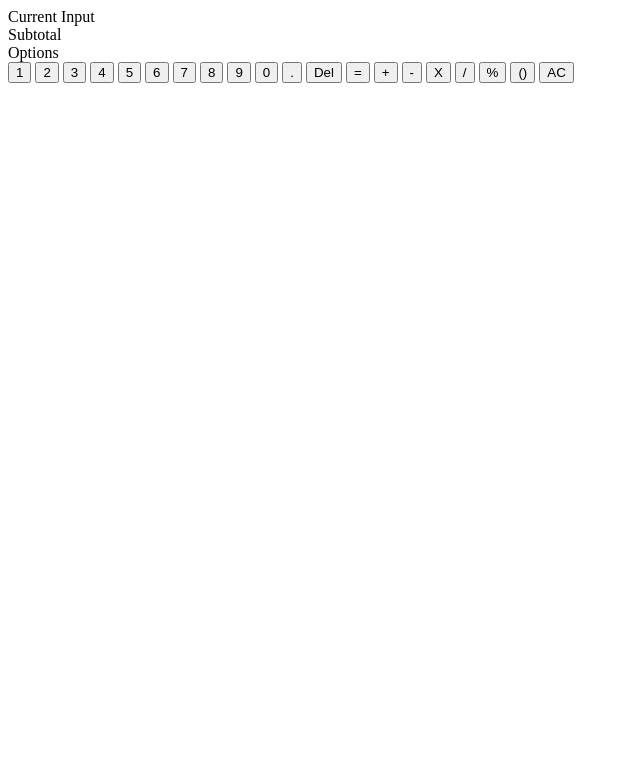
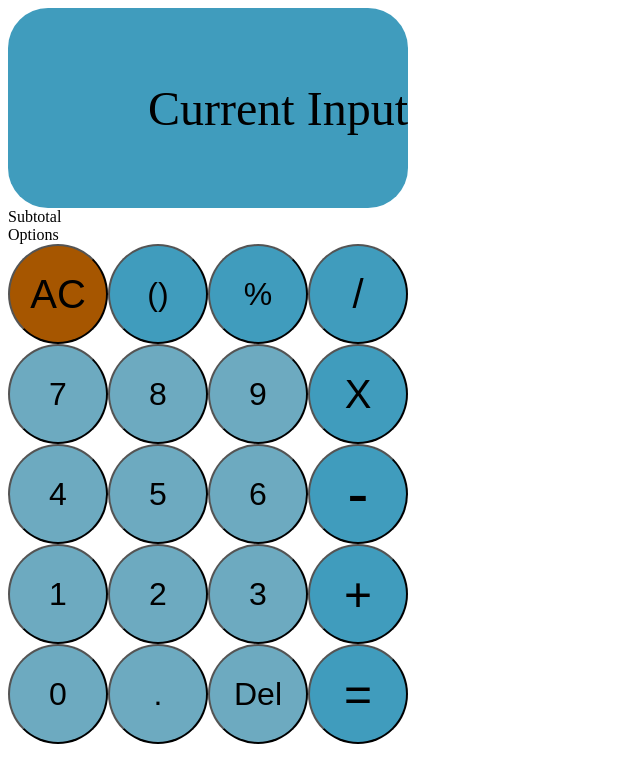
Before and after one commit to CSchechtman/calculator-project, a plain HTML site: page Calculator-v2/index.html in a window 1280 px wide. Shown: the whole page, without its empty margins (0-640 px from the left). Drawn offline with Linux system fonts and the light colour scheme.

Commit message:
Percentages added, buttons for del () % all added, styles created and grid mapped

```diff
--- a/Calculator-v2/index.html
+++ b/Calculator-v2/index.html
@@ -22,15 +22,15 @@
             <button class="number" data-label="8">8</button>
             <button class="number" data-label="9">9</button>
             <button class="number" data-label="0">0</button>
-            <button class="number">.</button>
-            <button class="number">Del</button>
-            <button class="operator" data-label="=">=</button>
-            <button class="operator" data-label="+">+</button>
-            <button class="operator" data-label="-">-</button>
-            <button class="operator" data-label="X">X</button>
-            <button class="operator" data-label="/">/</button>
-            <button class="operator">%</button>
-            <button class="operator">()</button>
+            <button class="number" data-label=".">.</button>
+            <button class="number" data-label="Del">Del</button>
+            <button class="equals">=</button>
+            <button class="operator" operator-label="+">+</button>
+            <button class="operator" operator-label="-">-</button>
+            <button class="operator" operator-label="X">X</button>
+            <button class="operator" operator-label="/">/</button>
+            <button class="operator" operator-label="%">%</button>
+            <button class="operator" operator-label="()">()</button>
             <button class="allClear">AC</button>
         </div>
     </div>
--- a/Calculator-v2/script.js
+++ b/Calculator-v2/script.js
@@ -1,14 +1,3 @@
-// Eric advice for starting code logic:
-// let num1 = 100
-// let num2 = 5
-// let operator = "X"
-// let total = 500
- // click 9 -> assign num1 -> 9
-// click 2 -> assign num1 -> 92
- // + ->
- // click 5 -> because an operator exists -> assign num2
-// click = ->  do that operation with those numbers
-
 let num1 = null
 let num2 = null
 let operator = null
@@ -18,9 +7,10 @@ let subtotal = null
 // select the AC button
 // Select Current Input box
 const buttons = document.querySelectorAll('button[data-label]');
-const operators = document.querySelectorAll('button.operator');
+const operators = document.querySelectorAll('button[operator-label]');
 const allClear = document.querySelector('.allClear');
 const currentInput = document.querySelector(".currentInput");
+const equals = document.querySelector('.equals');
 
 
 // let valueCurrentInput = parseInt(currentInputText);
@@ -28,51 +18,98 @@ const currentInput = document.querySelector(".currentInput");
 // console.log(valueCurrentInput)
 // console.log(currentInput)
 
-// Add a click event listener to every button
+// Add a click event listener to every button with a data-label
 buttons.forEach(button => {
-    button.addEventListener('click', function() {
+    button.addEventListener('click', function () {
+        if (subtotal === null) {
             let buttonString = this.getAttribute('data-label');
             let currentInputText = currentInput.innerText;
             // read innertext of Input. Change value of innertext to button just pressed. Grab output of innertext
             // and set the input to that value
-        if(currentInputText === "Current Input"){
+            if (currentInputText === "Current Input") {
                 currentInput.innerText = buttonString;
-            console.log(currentInput);
-            console.log(currentInputText);
-            console.log(currentInput.innerText);
-            num1 = parseInt(currentInput.innerText);
-            console.log(typeof(num1));
-        }else{
+                num1 = currentInput.innerText;
+            } else if (num1 !== null && operator !== null) {
+                if (num2 === null) {
+                    num2 = buttonString;
+                } else {
+                    num2 = num2 + buttonString;
+                }
+                currentInput.innerText = num1 + operator + num2;
+            } else {
                 num1 = num1 + buttonString;
                 currentInput.innerText = num1;
-            console.log(typeof(num1));
+            }
         }
     });
 });
 
 operators.forEach(button => {
-    button.addEventListener('click', function() {
-        console.log(this.getAttribute('data-label'));
-        let operator = this.getAttribute('data-label');
+    button.addEventListener('click', function () {
+        if (subtotal === null) {
+            console.log(this.getAttribute('operator-label'));
+            if (operator === null) {
+                operator = this.getAttribute('operator-label');
                 let currentInputText = currentInput.innerText;
-        console.log(currentInputText);
-        if(currentInputText === "Current Input"){
-            let num1 = 0;
-            currentInputText = toString(num1) + operator;
-        }else{
-            const inputTextArray = currentInputText.split(operator);
-            num2 = inputTextArray[1];
+                if (currentInputText === "Current Input") {
+                    num1 = 0;
+                    currentInput.innerText = "0" + operator;
+                } else {
+                    num1 = currentInput.innerText;
+                    currentInput.innerText = num1 + operator;
                 }
-
-
-    });currentInputText = num1 + operator + num2;
+            }
+        }
+    });
 });
 
-allClear.addEventListener('click', function() {
+equals.addEventListener('click', function () {
+    if (subtotal === null) {
+        if (num1 !== null && operator !== null && num2 !== null) {
+            console.log("operator ", operator);
+            console.log("num1 ", num1);
+            console.log("num2 ", num2);
+
+            num1 = parseFloat(num1);
+            num2 = parseFloat(num2);
+            console.log("num1 ", num1);
+            console.log("num2 ", num2);
+            switch (operator) {
+                case "+":
+                    subtotal = add(num1, num2);
+                    break;
+                case "-":
+                    subtotal = subtract(num1, num2);
+                    break;
+                case "/":
+                    subtotal = divide(num1, num2);
+                    break;
+                case "X":
+                    subtotal = multiply(num1, num2);
+                    break;
+                case "%":
+                    subtotal = percentage(num1, num2);
+                    break;
+            }
+            console.log("subtotal ", subtotal);
+            currentInput.innerText = subtotal;
+            currentInput.style.background = "#a65600";
+        };
+    };
+});
+
+allClear.addEventListener('click', function () {
     currentInput.innerText = 'Current Input';
+    num1 = null;
+    num2 = null;
+    operator = null;
+    subtotal = null;
+    currentInput.style.color = "black";
+    currentInput.style.background = "#409cbd";
 });
 
 const add = (num1, num2) => {
+    console.log(typeof num1);
     return num1 + num2;
 };
 
@@ -88,7 +125,27 @@ const divide = (num1, num2) => {
     return num1 / num2;
 };
 
+const percentage = (num1, num2) => {
+    return (num1 / 100) * num2;
+}
+
+
+
 // const operatorSplit = (string, operator) => {
 //     for(let i = 0; i < )
 
 // };
+
+
+// Things to add:
+// Delete the last digit entered
+// Error for divide by zero
+// Sq rt math.sqrt(innertext)
+// Power Math.pow (last, next)
+
+// Memory? Subtotal?
+// Tip calculator
+// Dark theme -- button in options, class for dark theme with toggle button, transition to dark theme, remove dark class transition back
+// Hover button css animation
+// options animation
+// box shadow on the calc and buttons
--- a/Calculator-v2/style.css
+++ b/Calculator-v2/style.css
@@ -0,0 +1,126 @@
+.container {
+    display: flex;
+    flex-wrap: wrap;
+    flex-direction: column;
+}
+
+.currentInput {
+    display: flex;
+    flex-wrap: wrap;
+    width: 400px;
+    height: 200px;
+    background-color: #409cbd;
+    border-radius: 40px;
+    font-size: 3em;
+    justify-content: right;
+    align-content: space-around;
+}
+
+.buttonBox {
+    display: grid;
+    grid-template-columns: repeat(4, 100px);
+    grid-template-rows: repeat(5, 100px);
+    width: 400px;
+    height: 500px;
+}
+
+button {
+    width: 100px;
+    height: 100px;
+    border-radius: 50%;
+    font-size: 2em;
+}
+
+.number {
+    background-color: #6daac0;
+}
+
+.equals {
+    grid-area: 5/4;
+    background-color: #409cbd;
+    font-size: 3em;
+}
+
+.operator {
+    background-color: #409cbd;
+}
+
+.allClear {
+    grid-area: 1/1;
+    background-color: #a65600;
+    font-size: 2.5em;
+}
+
+[operator-label="+"] {
+    grid-area: 4/4;
+    font-size: 3em;
+}
+
+[operator-label="-"] {
+    grid-area: 3/4;
+    font-size: 4em;
+}
+
+[operator-label="X"] {
+    grid-area: 2/4;
+    font-size: 2.5em;
+}
+
+[operator-label="/"] {
+    grid-area: 1/4;
+    font-size: 2.5em;
+}
+[operator-label="()"] {
+    grid-area: 1/2;
+    /* font-size: 2.5em; */
+}
+
+[data-label="1"] {
+    grid-area: 4/1;
+}
+
+[data-label="2"] {
+    grid-area: 4/2;
+}
+
+[data-label="3"] {
+    grid-area: 4/3;
+}
+
+[data-label="4"] {
+    grid-area: 3/1;
+}
+
+[data-label="5"] {
+    grid-area: 3/2;
+}
+
+[data-label="6"] {
+    grid-area: 3/3;
+}
+
+[data-label="7"] {
+    grid-area: 2/1;
+}
+
+[data-label="8"] {
+    grid-area: 2/2;
+}
+
+[data-label="9"] {
+    grid-area: 2/3;
+}
+
+[data-label="0"] {
+    grid-area: 5/1;
+}
+
+[data-label="."] {
+    grid-area: 5/2;
+}
+[operator-label="%"] {
+    grid-area: 1/3;
+}
+[data-label="Del"] {
+    grid-area: 5/3;
+}
```
Lines whose indentation alone changed are shown as unchanged.
